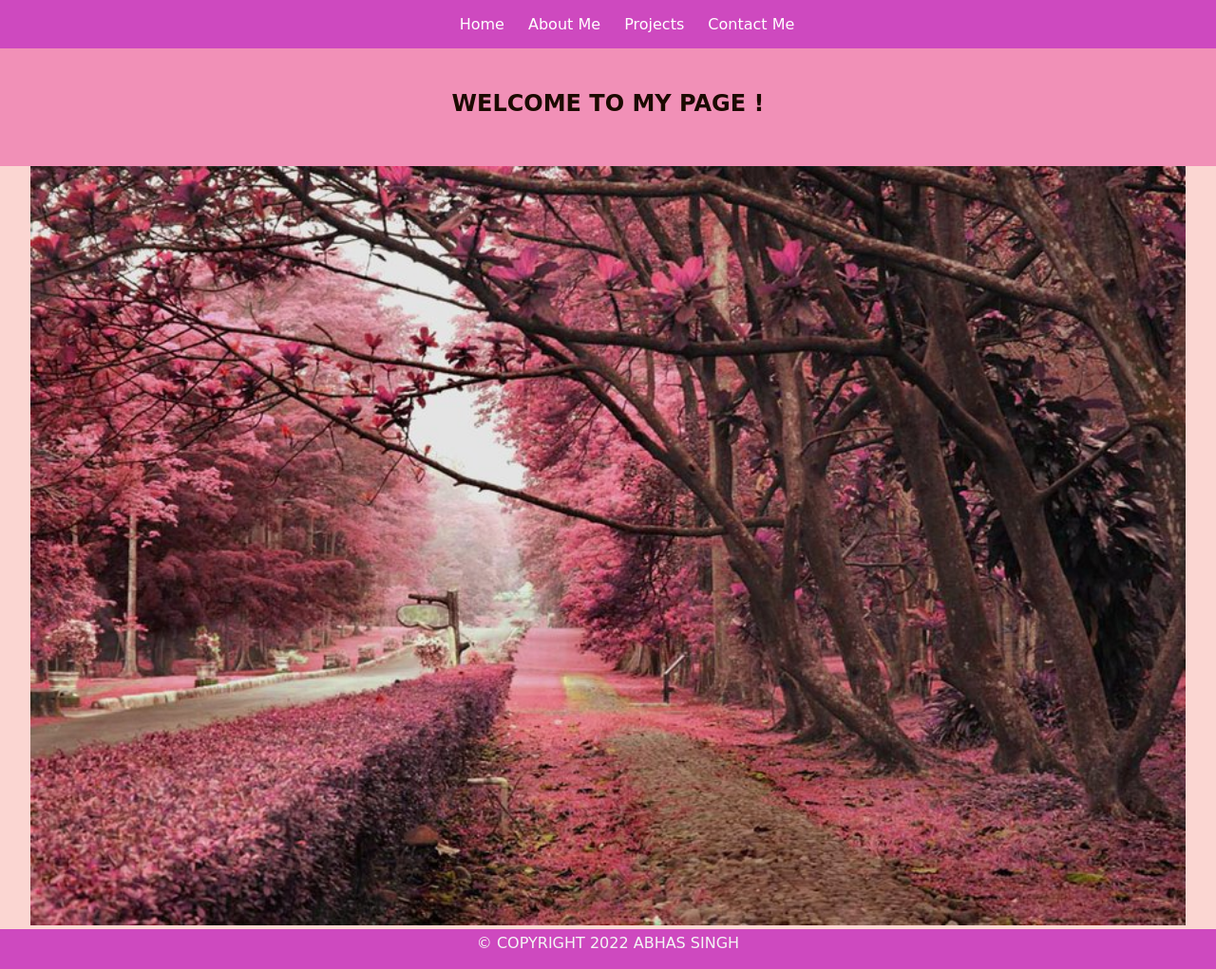
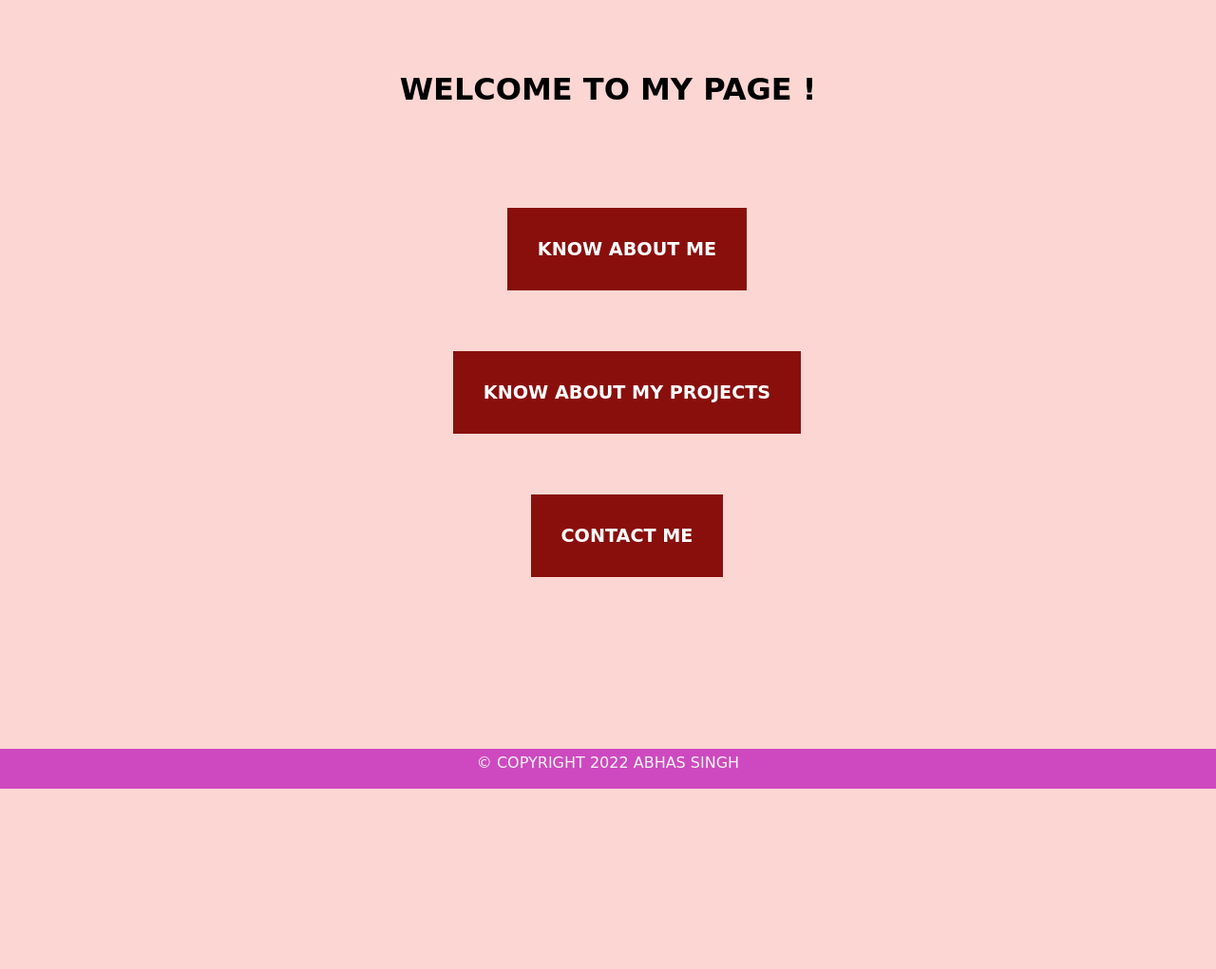
Before and after one commit to singhabhas/portfolio, a plain HTML site: page index.html in a window 1280 px wide. Shown: the whole page at 95% size. After the commit the page ends 831 px from the top, so only its background shows below. Drawn offline with Linux system fonts and the light colour scheme.

Commit message:
Add files via upload

```diff
--- /dev/null
+++ b/index.css
@@ -0,0 +1,54 @@
+body{
+    background-color: #FBD6D2;
+    text-align: center;
+    margin: 0;
+    padding: 0;
+    font-family: cursive;
+}
+ul{
+    list-style: none;
+}
+footer{
+    width:100%;
+    position: absolute;
+    margin-bottom: 0;
+    height:25px;
+    color: whitesmoke;
+    background-color: #CE49BF;
+    height: 2.3rem;
+    padding-top: 5px;
+}
+li{
+    padding: 2rem;
+}
+div{
+    display: inline-flex;
+    font-size: 1rem;
+}
+a{
+    background-color: #890F0D;
+    color: white;
+    font-size: larger;
+    font-weight: bolder;
+    padding: 2rem;
+    text-decoration: none;
+}
+a:hover {
+    color: black;
+    background-color: white;
+    padding: 5rem;
+    transition: all 0.5s ease-in;
+}
+h1:hover {
+    color: black;
+    background-color: white;
+    transition: all 0.5s ease-in;
+    padding: 5rem;
+    margin-top: 0;
+
+
+}
+h1{
+    padding: 3rem;
+    font-size: xx-large;
+}
--- a/index.html
+++ b/index.html
@@ -5,27 +5,27 @@
     <meta http-equiv="X-UA-Compatible" content="IE=edge">
     <meta name="viewport" content="width=device-width, initial-scale=1.0">
     <title>Index</title>
-    <link rel="stylesheet" href="styles.css">
+    <link rel="stylesheet" href="index.css">
 </head>
 <body>
-    <section class="nav">
-    <ul >
-        <li><a href="index.html">Home</a></li>
-        <li><a href="home.html">About Me</a></li>
-        <li><a href="projects.html">Projects</a></li>
-        <li><a href="contactme.html">Contact Me</a></li>
-    </ul>
-    </section>
-    <section class="intro"><br><br><br><br><br>
+
+    <section>
     <h1>WELCOME TO MY PAGE !</h1>
 </section>
-    <section>
-    <img src="1.jpg" alt="" width="95%" height="800">
+<section>
+    <ul >
+        <li><div><a href="home.html">KNOW ABOUT ME</a></div></li>
+        <li><div><a href="projects.html">KNOW ABOUT MY PROJECTS</a></div></li>
+        <li><div><a href="contactme.html">CONTACT ME</a></div></li>
+    </ul>
+</section><br><br><br><br><br><br><br>
+
+<section class="footer">
+    <footer>
+        &#169; COPYRIGHT 2022 ABHAS SINGH
+        </footer>
 </section>
-    <footer>
 
-        &#169; COPYRIGHT 2022 ABHAS SINGH
-    </footer>
 
 
 </body>
--- a/styles.css
+++ b/styles.css
@@ -90,8 +90,16 @@ li a:hover {
     background: #125688;
     color: white;
   }
-  li a:active{
-    background-color: #F4BFBF;
-    font-weight: bolder;
+  p:hover {
+    color: black;
+    background-color: white;
+    transition: all 0.5s ease-in;
+    padding: 5rem;
+    font-size: larger;
+  }
+ img:hover{
+    transition: all 0.5s ease-in;
+    width: 50%;
 
-  }
+
+ }
```
Also changed, not shown: contactme.html (+1 -1 lines), home.html (+16 -16 lines), projects.html (+1 -1 lines).
